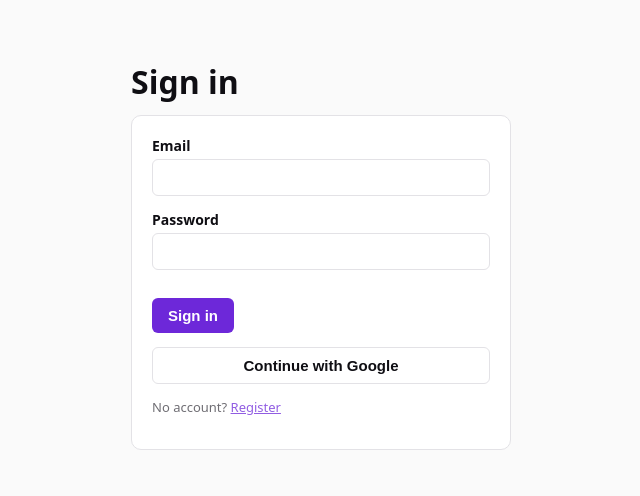
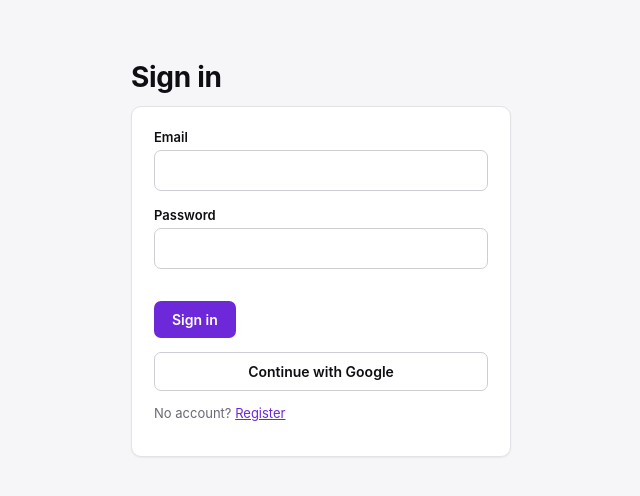
Before and after one commit to resha-ad/SplitSecure, a React (Vite) app in the folder frontend/: page /login in a window 1280 px wide. Shown: the top 496 px of the page, without its empty margins (319-959 px from the left). Built offline with nearby package versions, Linux system fonts and the light colour scheme; no server answers.

Commit message:
redesign visual styling

```diff
--- a/frontend/src/index.css
+++ b/frontend/src/index.css
@@ -1,16 +1,25 @@
 :root {
   --text: #3f3d45;
   --text-h: #0f0e13;
-  --bg: #fafafa;
+  --text-dim: #6b6873;
+  --bg: #f6f5f8;
   --surface: #ffffff;
+  --surface-raised: #ffffff;
   --border: #e3e2e6;
+  --border-strong: #cfcdd4;
   --accent: #6d28d9;
   --accent-hover: #5b21b6;
+  --accent-soft: #f1ebfe;
   --danger: #b91c1c;
   --danger-bg: #fee2e2;
   --success: #15803d;
   --success-bg: #dcfce7;
-  --sans: system-ui, "Segoe UI", Roboto, sans-serif;
+  --warning: #b45309;
+  --warning-bg: #fef3c7;
+  --shadow-sm: 0 1px 2px rgba(20, 15, 30, 0.06);
+  --shadow-md: 0 4px 16px rgba(20, 15, 30, 0.08);
+  --radius: 10px;
+  --sans: -apple-system, BlinkMacSystemFont, "Segoe UI", system-ui, Roboto, sans-serif;
   color-scheme: light dark;
   color: var(--text);
   background: var(--bg);
@@ -20,15 +29,23 @@
   :root {
     --text: #d1d0d6;
     --text-h: #f5f4f8;
-    --bg: #121215;
-    --surface: #1b1b20;
-    --border: #303035;
+    --text-dim: #9c99a5;
+    --bg: #0e0e11;
+    --surface: #18181c;
+    --surface-raised: #1e1e23;
+    --border: #2c2b31;
+    --border-strong: #3c3b42;
     --accent: #a78bfa;
     --accent-hover: #c4b5fd;
+    --accent-soft: #241c3a;
     --danger: #f87171;
-    --danger-bg: #3f1616;
+    --danger-bg: #3a1616;
     --success: #4ade80;
-    --success-bg: #103a1c;
+    --success-bg: #0f2c1a;
+    --warning: #fbbf24;
+    --warning-bg: #33260a;
+    --shadow-sm: 0 1px 2px rgba(0, 0, 0, 0.3);
+    --shadow-md: 0 8px 24px rgba(0, 0, 0, 0.4);
   }
 }
 
@@ -39,92 +56,178 @@
 body {
   margin: 0;
   font-family: var(--sans);
+  -webkit-font-smoothing: antialiased;
 }
 
 h1, h2, h3 {
   color: var(--text-h);
   margin: 0 0 12px;
+  letter-spacing: -0.01em;
+}
+
+h1 {
+  font-size: 28px;
+  font-weight: 700;
+}
+
+h2 {
+  font-size: 17px;
+  font-weight: 600;
 }
 
 a {
   color: var(--accent);
 }
 
+a:focus-visible,
+button:focus-visible,
+input:focus-visible,
+select:focus-visible {
+  outline: 2px solid var(--accent);
+  outline-offset: 2px;
+}
+
 .app-shell {
-  max-width: 960px;
+  max-width: 880px;
   margin: 0 auto;
   padding: 0 20px 60px;
 }
 
+.brand-mark {
+  display: inline-flex;
+  align-items: center;
+  justify-content: center;
+  width: 26px;
+  height: 26px;
+  border-radius: 7px;
+  background: linear-gradient(135deg, var(--accent), var(--accent-hover));
+  color: white;
+  font-weight: 700;
+  font-size: 14px;
+  flex-shrink: 0;
+}
+
 .navbar {
+  position: sticky;
+  top: 0;
+  z-index: 10;
   display: flex;
   align-items: center;
   justify-content: space-between;
-  padding: 16px 20px;
+  padding: 14px 20px;
   border-bottom: 1px solid var(--border);
-  margin-bottom: 24px;
+  margin-bottom: 28px;
+  background: color-mix(in srgb, var(--bg) 88%, transparent);
+  backdrop-filter: blur(8px);
 }
 
-.navbar a {
+.navbar .brand {
+  display: flex;
+  align-items: center;
+  gap: 8px;
   text-decoration: none;
-  font-weight: 600;
+  font-weight: 700;
+  color: var(--text-h);
+  font-size: 15px;
 }
 
 .navbar .links {
   display: flex;
-  gap: 16px;
+  gap: 18px;
   align-items: center;
+}
+
+.navbar .links a {
+  text-decoration: none;
+  color: var(--text-dim);
+  font-weight: 500;
+  font-size: 14px;
+  transition: color 120ms ease;
+}
+
+.navbar .links a:hover {
+  color: var(--text-h);
 }
 
 .card {
   background: var(--surface);
   border: 1px solid var(--border);
-  border-radius: 10px;
-  padding: 20px;
-  margin-bottom: 16px;
+  border-radius: var(--radius);
+  box-shadow: var(--shadow-sm);
+  padding: 22px;
+  margin-bottom: 18px;
+}
+
+.card h2 {
+  display: flex;
+  align-items: center;
+  gap: 8px;
 }
 
 .form-field {
   display: flex;
   flex-direction: column;
-  gap: 4px;
-  margin-bottom: 14px;
+  gap: 5px;
+  margin-bottom: 16px;
 }
 
 label {
-  font-size: 14px;
+  font-size: 13px;
   font-weight: 600;
   color: var(--text-h);
 }
 
 input, select {
-  padding: 9px 11px;
-  border: 1px solid var(--border);
-  border-radius: 6px;
+  padding: 10px 12px;
+  border: 1px solid var(--border-strong);
+  border-radius: 7px;
   background: var(--surface);
   color: var(--text-h);
   font-size: 15px;
+  font-family: inherit;
+  transition: border-color 120ms ease, box-shadow 120ms ease;
+}
+
+input:focus-visible, select:focus-visible {
+  border-color: var(--accent);
+  box-shadow: 0 0 0 3px var(--accent-soft);
+}
+
+input:disabled {
+  opacity: 0.6;
+  cursor: not-allowed;
 }
 
 button {
   cursor: pointer;
   border: none;
-  border-radius: 6px;
-  padding: 9px 16px;
+  border-radius: 7px;
+  padding: 10px 18px;
   background: var(--accent);
   color: white;
-  font-size: 15px;
+  font-size: 14px;
   font-weight: 600;
+  font-family: inherit;
+  transition: background-color 120ms ease, transform 80ms ease;
 }
 
 button:hover {
   background: var(--accent-hover);
 }
 
+button:active {
+  transform: scale(0.98);
+}
+
 button.secondary {
   background: transparent;
-  border: 1px solid var(--border);
+  border: 1px solid var(--border-strong);
   color: var(--text-h);
+}
+
+button.secondary:hover {
+  background: var(--surface-raised);
+  border-color: var(--text-dim);
 }
 
 button.danger {
@@ -134,21 +237,32 @@ button.danger {
 button:disabled {
   opacity: 0.5;
   cursor: not-allowed;
+  transform: none;
 }
 
 .error-banner {
   background: var(--danger-bg);
   color: var(--danger);
-  padding: 10px 14px;
-  border-radius: 6px;
+  padding: 11px 14px;
+  border-radius: 8px;
   font-size: 14px;
   margin-bottom: 14px;
+  border: 1px solid color-mix(in srgb, var(--danger) 30%, transparent);
+}
+
+.success-banner {
+  background: var(--success-bg);
+  color: var(--success);
+  padding: 11px 14px;
+  border-radius: 8px;
+  font-size: 14px;
+  margin-bottom: 14px;
+  border: 1px solid color-mix(in srgb, var(--success) 30%, transparent);
 }
 
 .hint {
   font-size: 13px;
-  color: var(--text);
-  opacity: 0.75;
+  color: var(--text-dim);
 }
 
 .balance-positive {
@@ -163,32 +277,103 @@ button:disabled {
 
 .tabs {
   display: flex;
-  gap: 8px;
-  margin-bottom: 16px;
+  gap: 4px;
+  margin-bottom: 20px;
   border-bottom: 1px solid var(--border);
 }
 
 .tabs button {
   background: transparent;
-  color: var(--text);
-  border-radius: 0;
-  padding: 10px 14px;
+  color: var(--text-dim);
+  border-radius: 6px 6px 0 0;
+  padding: 10px 16px;
   font-weight: 500;
+  margin-bottom: -1px;
+}
+
+.tabs button:hover {
+  color: var(--text-h);
+  background: var(--surface);
 }
 
 .tabs button.active {
   color: var(--accent);
   border-bottom: 2px solid var(--accent);
+  background: transparent;
 }
 
 .member-row, .expense-row {
   display: flex;
   justify-content: space-between;
   align-items: center;
-  padding: 10px 0;
+  padding: 12px 0;
   border-bottom: 1px solid var(--border);
+  gap: 12px;
 }
 
 .member-row:last-child, .expense-row:last-child {
   border-bottom: none;
 }
+
+.avatar {
+  display: inline-flex;
+  align-items: center;
+  justify-content: center;
+  width: 30px;
+  height: 30px;
+  border-radius: 50%;
+  background: var(--accent-soft);
+  color: var(--accent);
+  font-weight: 700;
+  font-size: 13px;
+  flex-shrink: 0;
+}
+
+.entity-row {
+  display: flex;
+  align-items: center;
+  gap: 10px;
+}
+
+.empty-state {
+  text-align: center;
+  padding: 40px 20px;
+  color: var(--text-dim);
+}
+
+.spinner {
+  display: inline-block;
+  width: 16px;
+  height: 16px;
+  border: 2px solid var(--border-strong);
+  border-top-color: var(--accent);
+  border-radius: 50%;
+  animation: spin 700ms linear infinite;
+  vertical-align: middle;
+}
+
+@keyframes spin {
+  to { transform: rotate(360deg); }
+}
+
+.auth-shell {
+  max-width: 400px;
+  margin: 64px auto 0;
+  padding: 0 20px;
+  text-align: center;
+}
+
+.auth-shell .card {
+  text-align: left;
+}
+
+.clickable-card {
+  text-decoration: none;
+  display: block;
+  transition: transform 100ms ease, box-shadow 100ms ease;
+}
+
+.clickable-card:hover {
+  box-shadow: var(--shadow-md);
+  transform: translateY(-1px);
+}
```
